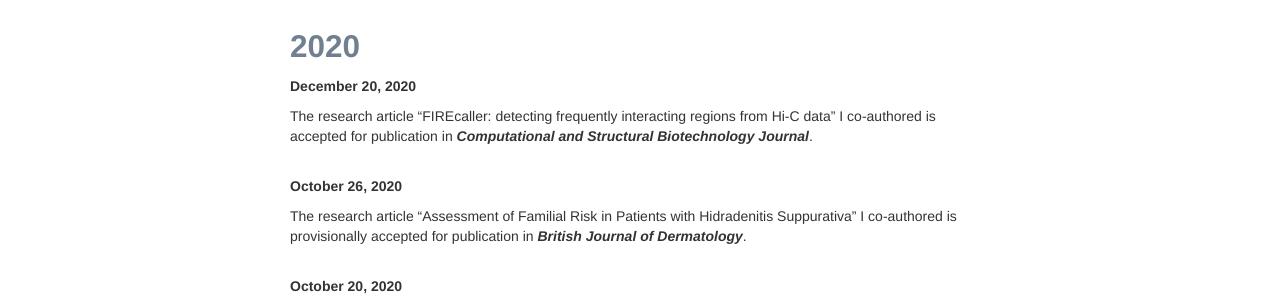
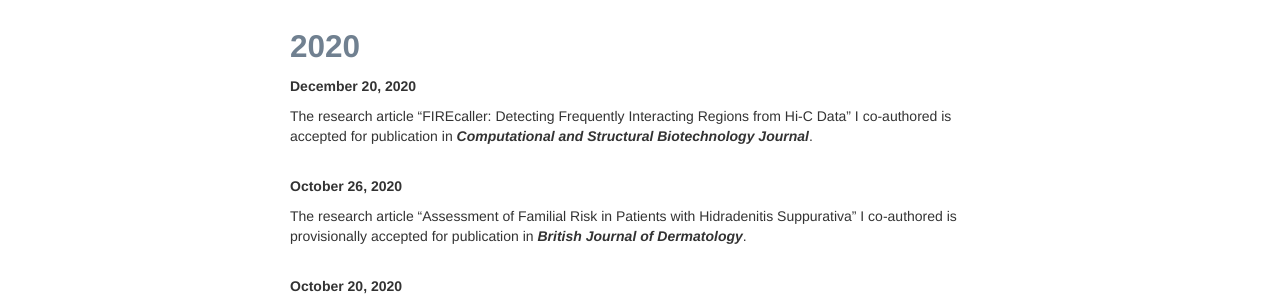
Before and after one commit to yycunc/yycunc.github.io, a Jekyll site: the page built from pages/News.md, in a window 1280 px wide. Shown: the part 136-436 px from the top of the page. Built offline with Jekyll 4.4.1, drawn with Linux system fonts in a browser that asks for light colours.

Commit message:
Update News.md

```diff
--- a/pages/News.md
+++ b/pages/News.md
@@ -6,7 +6,7 @@ title: News
 ## 2020
 <b>December 20, 2020</b><br/>
 
-The research article "FIREcaller: detecting frequently interacting regions from Hi-C data" I co-authored is accepted for publication in ***Computational and Structural Biotechnology Journal***.<br/>
+The research article "FIREcaller: Detecting Frequently Interacting Regions from Hi-C Data" I co-authored is accepted for publication in ***Computational and Structural Biotechnology Journal***.<br/>
 <br/>
 
 <b>October 26, 2020</b><br/>
```
